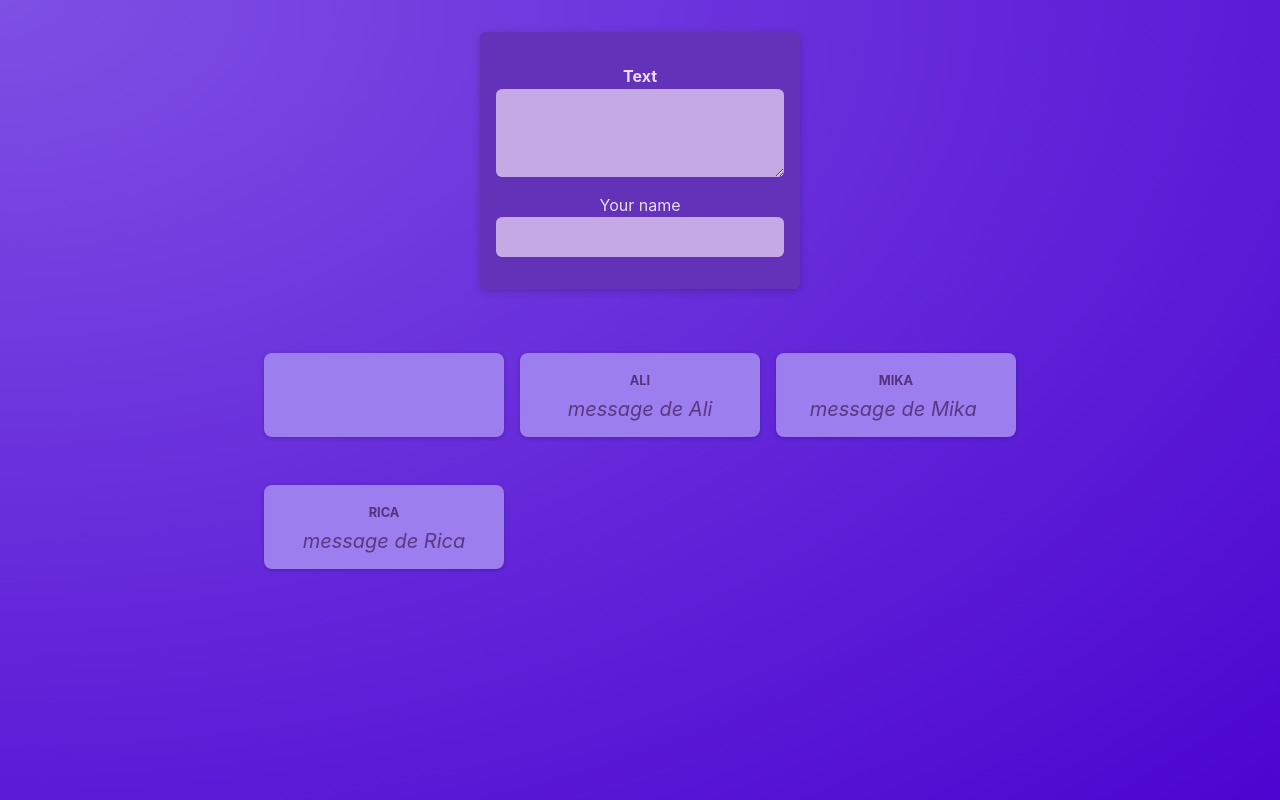
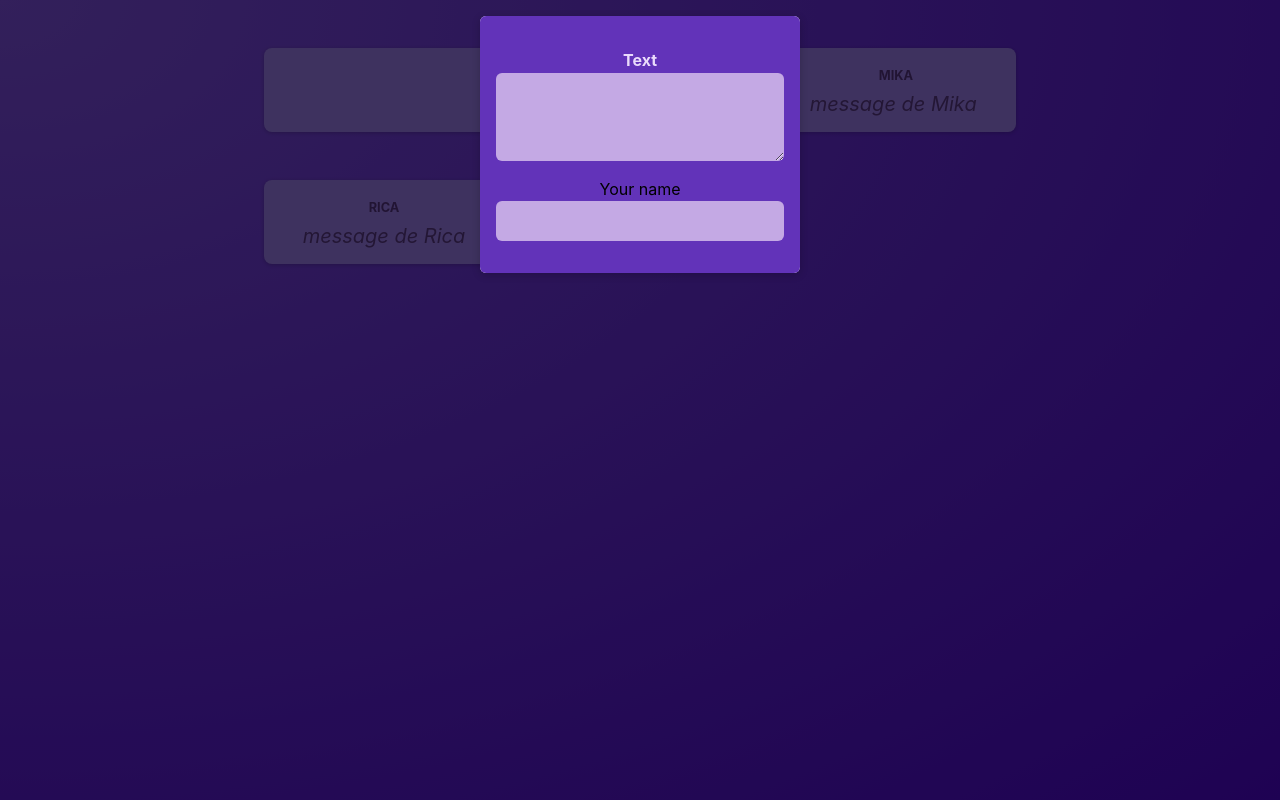
Before and after one commit to Hamdi-Abdelmaksoud/react-refresh, a React (Vite) app: page / in a window 1280 px wide. Built offline with nearby package versions, Linux system fonts and the light colour scheme.

Commit message:
hide modal

```diff
--- /dev/null
+++ b/src/components/Modal.jsx
@@ -0,0 +1,15 @@
+import classes from './Modal.module.css';
+
+function Modal({children,onClose}){
+  return (
+  <>
+
+  <div className={classes.backdrop} onClick={onClose}/>
+  <dialog open className={classes.modal}>
+    {children}
+
+  </dialog>
+  </>
+  );
+}
+export default Modal;
--- /dev/null
+++ b/src/components/Modal.module.css
@@ -0,0 +1,18 @@
+.backdrop {
+    position: fixed;
+    top: 0;
+    left: 0;
+    width: 100%;
+    height: 100vh;
+    background-color: rgba(0, 0, 0, 0.6);
+    z-index: 1;
+}
+
+.modal {
+    border: none;
+    border-radius: 6px;
+    box-shadow: 0 2px 8px rgba(0, 0, 0, 0.2);
+    padding: 0;
+    overflow: hidden;
+    z-index: 1;
+}
--- a/src/components/NewPost.jsx
+++ b/src/components/NewPost.jsx
@@ -1,20 +1,19 @@
 
 import classes from './NewPost.module.css';
 
-function NewPost(proops) {
-
+function NewPost(props) {
 
   return (
     <form className={classes.form}>
       <p>
         {/* htmlfor = for dans les formulaire html */}
         <label htmlFor="body">Text</label>
-        <textarea id="body" required rows={3} onChange={proops.onBodyChange} />
+        <textarea id="body" required rows={3} onChange={props.onBodyChange} />
       </p>
 
       <p>
         <la bel htmlFor="name">Your name</la>
-        <input type="text" id="name" required onChange={proops.onAuthorChange}/>
+        <input type="text" id="name" required onChange={props.onAuthorChange}/>
       </p>
     </form>
   );
--- a/src/components/NewPost.module.css
+++ b/src/components/NewPost.module.css
@@ -2,9 +2,6 @@
     background-color: #6233b9;
     padding: 1rem;
     width: 20rem;
-    margin: 2rem auto;
-    border-radius: 6px;
-    box-shadow: 0 2px 8px rgba(0, 0, 0, 0.2);
 }
 
 .form label {
--- a/src/components/PostsList.jsx
+++ b/src/components/PostsList.jsx
@@ -1,9 +1,15 @@
 import { useState } from "react";
 import NewPost from "./NewPost";
 import Post from "./Post";
+import Modal from './Modal';
 import classes from "./PostsList.module.css"
 
 function PostsList() {
+  const[modalIsVisible, setModalIsVisible]=useState('true');
+  function hideModal(){
+    setModalIsVisible(false);
+  }
+
   const [entredBody, setEntredBody] = useState('');
   function changeBody(event) {
     setEntredBody(event.target.value);
@@ -13,15 +19,21 @@
     setEntredAuthor(event.target.value);
   }
   return (
-  <>
-      <NewPost onBodyChange={changeBody} onAuthorChange={changeAuthor} />
+    <>
+    {modalIsVisible &&(
+      <Modal onClose={hideModal}>
+        <NewPost
+          onBodyChange={changeBody}
+          onAuthorChange={changeAuthor}
+        />
+      </Modal>)}
       <ul className={classes.posts}>
         <Post author={entredAuthor} body={entredBody} />
         <Post author="Ali" body="message de Ali" />
         <Post author="Mika" body="message de Mika " />
         <Post author="Rica" body="message de Rica" />
       </ul>
-  </>
+    </>
   )
 }
 export default PostsList;
```
